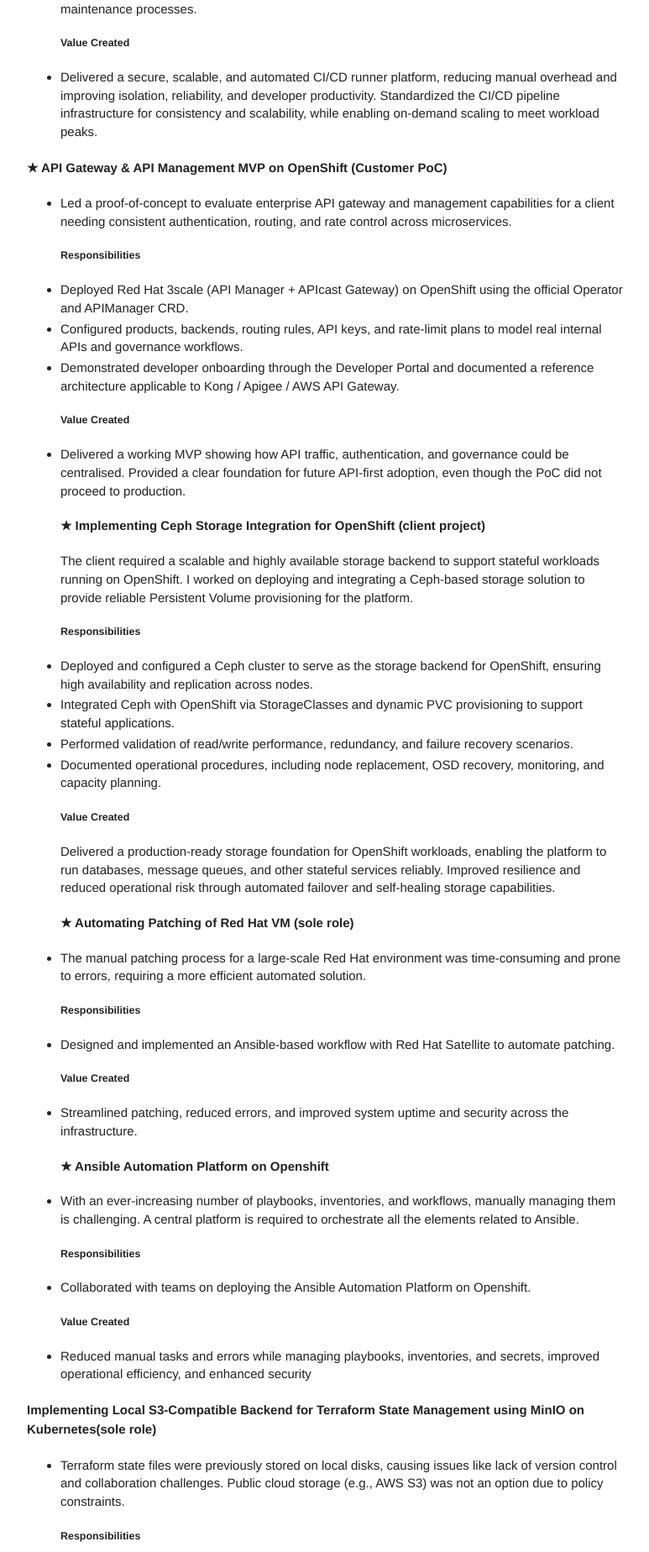
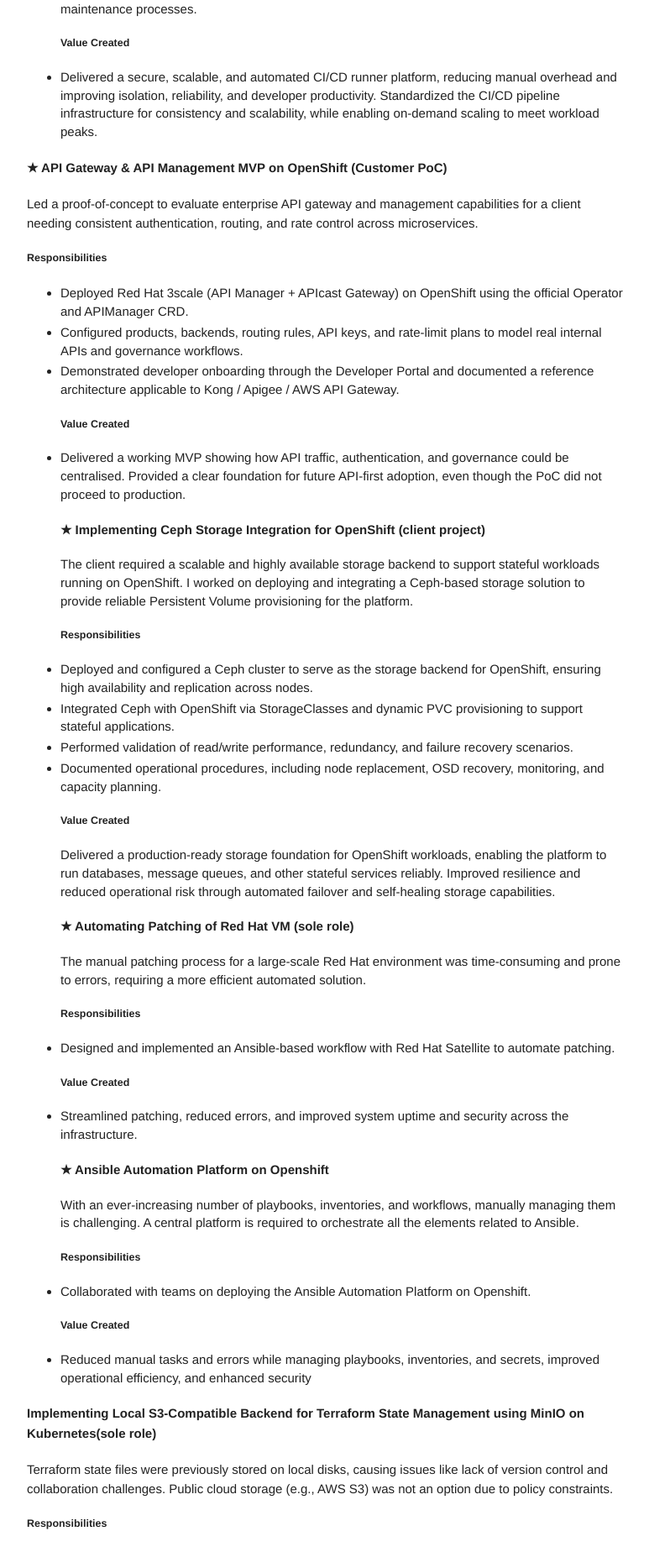
Before and after one commit to gcccheng/wugui, a Jekyll site: the page built from cvenglish.md, in a window 1280 px wide. Shown: the part 3487-5335 px from the top of the page at 84% size, without its empty margins (118-891 px from the left). Built offline with Jekyll 4.4.1, drawn with Linux system fonts in a browser that asks for light colours.

Commit message:
Update cvenglish.md

```diff
--- a/cvenglish.md
+++ b/cvenglish.md
@@ -93,7 +93,7 @@ The existing use of GitHub self-hosted runners on virtual machines (VMs) led to
 - Delivered a secure, scalable, and automated CI/CD runner platform, reducing manual overhead and improving isolation, reliability, and developer productivity. Standardized the CI/CD pipeline infrastructure for consistency and scalability, while enabling on-demand scaling to meet workload peaks.
 
 #### ★ API Gateway & API Management MVP on OpenShift (Customer PoC)
-- Led a proof-of-concept to evaluate enterprise API gateway and management capabilities for a client needing consistent authentication, routing, and rate control across microservices.
+Led a proof-of-concept to evaluate enterprise API gateway and management capabilities for a client needing consistent authentication, routing, and rate control across microservices.
 ##### Responsibilities
 - Deployed Red Hat 3scale (API Manager + APIcast Gateway) on OpenShift using the official Operator and APIManager CRD.
 - Configured products, backends, routing rules, API keys, and rate-limit plans to model real internal APIs and governance workflows.
@@ -111,39 +111,39 @@ The client required a scalable and highly available storage backend to support s
 Delivered a production-ready storage foundation for OpenShift workloads, enabling the platform to run databases, message queues, and other stateful services reliably.
 Improved resilience and reduced operational risk through automated failover and self-healing storage capabilities.
 #### ★ Automating Patching of Red Hat VM (sole role)
-- The manual patching process for a large-scale Red Hat environment was time-consuming and prone to errors, requiring a more efficient automated solution.
+The manual patching process for a large-scale Red Hat environment was time-consuming and prone to errors, requiring a more efficient automated solution.
 ##### Responsibilities
 - Designed and implemented an Ansible-based workflow with Red Hat Satellite to automate patching.
 ##### Value Created
 - Streamlined patching, reduced errors, and improved system uptime and security across the infrastructure.
 #### ★ Ansible Automation Platform on Openshift
-- With an ever-increasing number of playbooks, inventories, and workflows, manually managing them is challenging. A central platform is required to orchestrate all the elements related to Ansible.
+With an ever-increasing number of playbooks, inventories, and workflows, manually managing them is challenging. A central platform is required to orchestrate all the elements related to Ansible.
 ##### Responsibilities
 - Collaborated with teams on deploying the Ansible Automation Platform on Openshift.
 ##### Value Created
 - Reduced manual tasks and errors while managing playbooks, inventories, and secrets, improved operational efficiency, and enhanced security
 
 #### Implementing Local S3-Compatible Backend for Terraform State Management using MinIO on Kubernetes(sole role)
-- Terraform state files were previously stored on local disks, causing issues like lack of version control and collaboration challenges. Public cloud storage (e.g., AWS S3) was not an option due to policy constraints.
+Terraform state files were previously stored on local disks, causing issues like lack of version control and collaboration challenges. Public cloud storage (e.g., AWS S3) was not an option due to policy constraints.
 ##### Responsibilities
 - Designed and deployed a MinIO-based S3-compatible backend on an internal Kubernetes platform. Integrated it with GitHub Actions pipelines to enable secure and versioned Terraform state storage within the CI/CD workflow.
 ##### Value Created
 - Established a reliable, centralized, and versioned Terraform state backend, improving collaboration, auditability, and infrastructure stability—without relying on public cloud services.
 #### Implementing GitOps Deployment Workflow with Argo CD (sole role)**
-- With increasing demands from developers for faster and more flexible deployments, there was a growing need for a platform that allows developers to dynamically choose which environment to deploy their code to. The goal was to create an automated workflow where a code merge in GitHub would automatically trigger deployment of a new version in Kubernetes — enabling self-service, reducing manual operations, and aligning with modern DevOps practices.
+With increasing demands from developers for faster and more flexible deployments, there was a growing need for a platform that allows developers to dynamically choose which environment to deploy their code to. The goal was to create an automated workflow where a code merge in GitHub would automatically trigger deployment of a new version in Kubernetes — enabling self-service, reducing manual operations, and aligning with modern DevOps practices.
 ##### Responsibilities
 - Designed and implemented GitOps workflows using Argo CD, connecting GitHub branches to Kubernetes namespaces for automated deployments. Built Helm-based reusable templates and structured repositories for dynamic environments, and implemented RBAC and project isolation for security. Worked with development teams to define deployment flows and ensure smooth integration.
 ##### Value Created
 - Established a flexible and automated deployment pipeline aligned with GitOps, enabling developers to deploy code seamlessly across environments. Improved deployment speed, consistency, and security, and reduced operational overhead by shifting to self-service workflows.
 
 #### Infrastructure Standardization and Automation(sole role)
-- The current infrastructure management was manual, inconsistent, and lacked standardization, leading to inefficiencies and errors across different environments.
+The current infrastructure management was manual, inconsistent, and lacked standardization, leading to inefficiencies and errors across different environments.
 ##### Responsibilities
 - Standardized operating systems, simplified and automated VM provisioning and management process.
 ##### Value Created
 - Improve infrastructure consistency, reduce manual errors, enhance security, and significantly speed up deployment times through automation.
 #### Troubleshooting and Improving CI/CD Pipelines
-- The development team encountered various errors and instability when running pipelines on self-hosted runners.
+The development team encountered various errors and instability when running pipelines on self-hosted runners.
 ##### Responsibilities
 - Troubleshot pipeline errors, optimized performance, improved reliability, and worked closely with developers to maintain organized workflows.
 ##### Value Created
@@ -160,7 +160,7 @@ Improved resilience and reduced operational risk through automated failover and
 `2011-2022`
 
 ### System Engineer at University of Oslo
-- At the University of Oslo, Gang played a key role in managing and operating a local data center dedicated to delivering robust and reliable scientific computing infrastructure for researchers at the Centre for Molecular Medicine Norway (NCMM). His responsibilities spanned core IT operations, distributed systems engineering, and close collaboration with scientific researchers.
+At the University of Oslo, Gang played a key role in managing and operating a local data center dedicated to delivering robust and reliable scientific computing infrastructure for researchers at the Centre for Molecular Medicine Norway (NCMM). His responsibilities spanned core IT operations, distributed systems engineering, and close collaboration with scientific researchers.
 ##### Responsibilities
 - Server & Infrastructure Management: Installed, configured, and maintained compute systems for scientific workloads, including Linux-based compute nodes, distributed HPC servers, and NVIDIA GPU-accelerated machines. Built and operated foundational components of the university’s high-performance computing environment, ensuring system reliability, performance, and scalability across research workloads.
 - Windows Deployment and Administration: Automated provisioning and lifecycle management of Windows clients using PXE and SCCM (System Center Configuration Manager). Streamlined software distribution, security patching, and policy compliance for stable operation.
```
